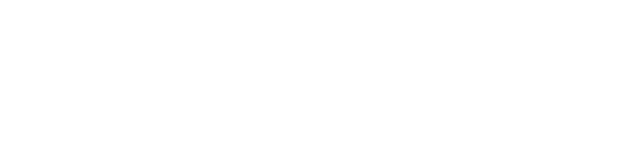
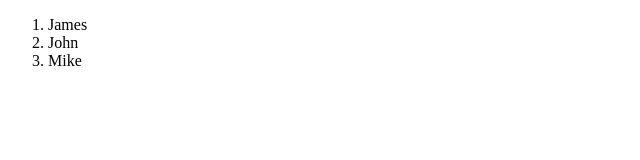
Before and after one commit to hikari-8/vue-pre-todo, a plain HTML site: page index.html in a window 1280 px wide. Shown: the whole page, without its empty margins (0-640 px from the left). Drawn offline with nearby package versions, Linux system fonts and the light colour scheme.

Commit message:
add v-for: allow

```diff
--- a/index.html
+++ b/index.html
@@ -17,7 +17,10 @@
         <p>{{user.lastName}}</p>
         <p>{{colors[2]}}</p>
         <input type="text" v-bind:value="message"> -->
-        <p v-if="toggle">表示:)</p>
+        <!-- <p v-if="toggle">表示:)</p> -->
+        <ol>
+            <li v-for="color in colors">{{ color }}</li>
+        </ol>
     </div>
     <script src="https://unpkg.com/vue@3.1.5"></script>
     <script src="js/main.js"></script>
--- a/js/main.js
+++ b/js/main.js
@@ -20,9 +20,15 @@
 // }).mount('#app')
 
 
+// const app = Vue.createApp({
+//     data: () => ({
+//         toggle: false
+//     })
+// })
+// app.mount("#app")
+
 const app = Vue.createApp({
-    data: () => ({
-        toggle: false
+    data: ()=> ({
+        colors: ["James", "John", "Mike"]
     })
-})
-app.mount("#app")
+}).mount('#app')
```
